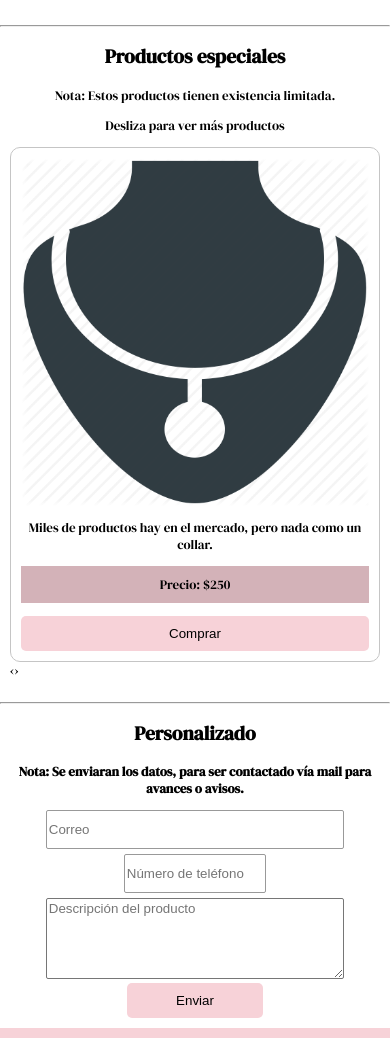
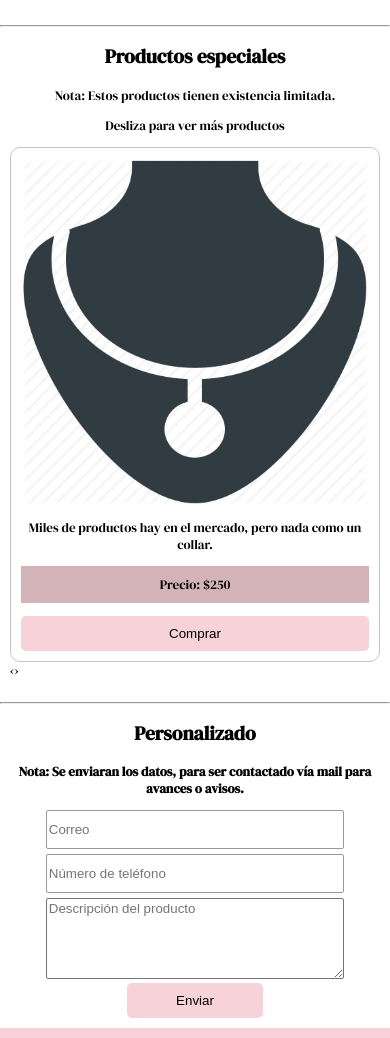
Before and after one commit to Abetar/arrazate-web-page, a plain HTML site: page index.html in a window 390 px wide. Shown: the part 691-1729 px from the top of the page. Drawn offline with Linux system fonts and the light colour scheme.

Commit message:
Improving phone input on phone screen

```diff
--- a/css/screens.css
+++ b/css/screens.css
@@ -34,6 +34,11 @@
     .customProductSection .productData .inputMail{
         width: 75%;
     }
+
+    .customProductSection .productData .inputPhone {
+        width: 75%;
+    }
+
     .customProductSection .productData .descProduct {
         width: 75%;
     }
```
